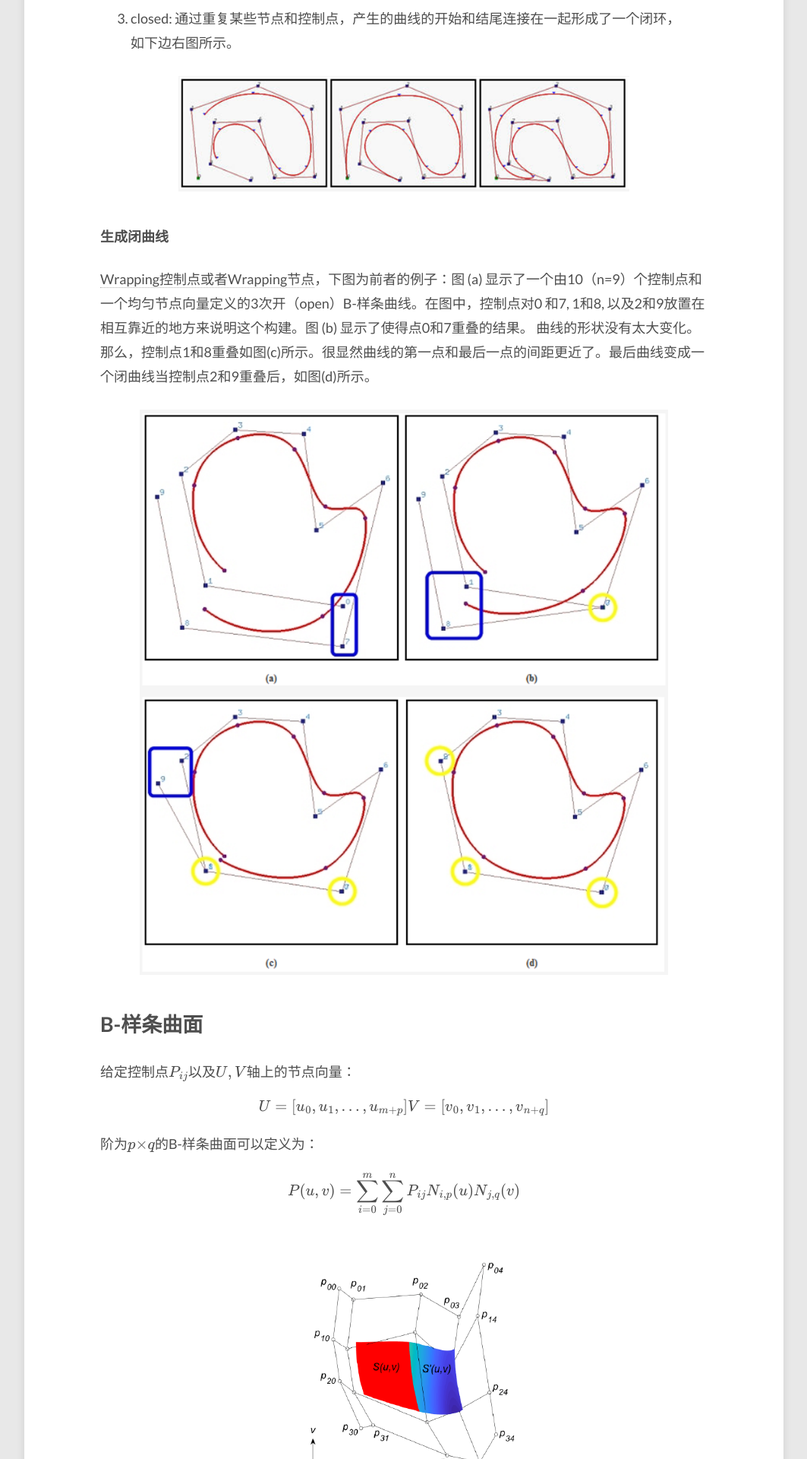
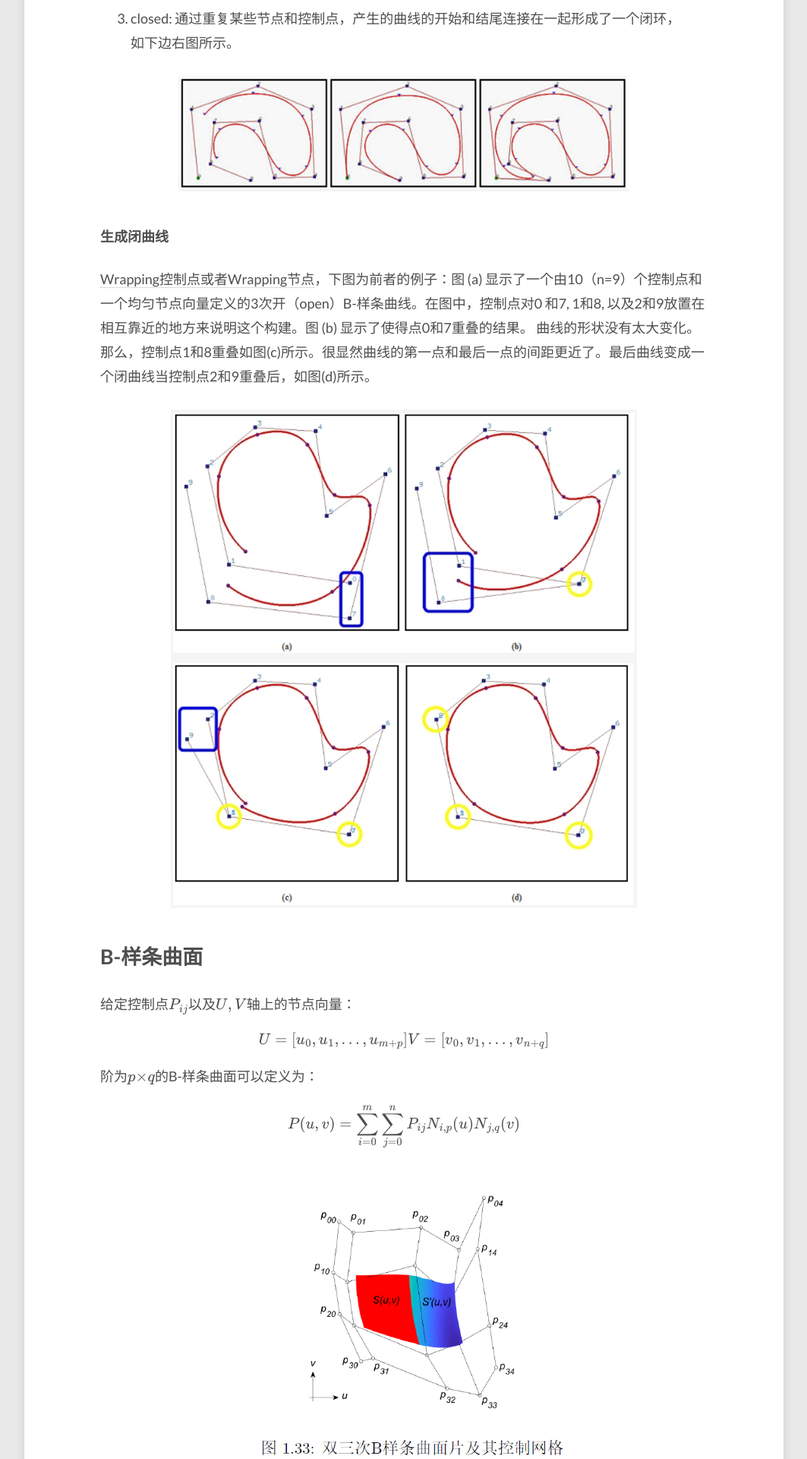
Before and after one commit to E0HYL/BLOG-OF-E0, a Jekyll site: the page built from _posts/2020-05-31-BSpline.md, in a window 1280 px wide. Shown: the part 4480-6400 px from the top of the page at 76% size, without its empty margins (108-1171 px from the left). Built offline with Jekyll 4.4.1, drawn with Linux system fonts in a browser that asks for light colours; nearby versions of some CDN libraries; formulas are drawn with MathJax 3; comment, search, counter and statistics services are not loaded.

Commit message:
scale the pic

```diff
--- a/_posts/2020-05-31-BSpline.md
+++ b/_posts/2020-05-31-BSpline.md
@@ -97,7 +97,7 @@ $$C(u)=\sum_{i=0}^{n}N_{i,p}(u)P_i$$
 
 [Wrapping控制点或者Wrapping节点](https://www.cnblogs.com/icmzn/p/5100789.html)，下图为前者的例子：图 (a) 显示了一个由10（n=9）个控制点和一个均匀节点向量定义的3次开（open）B-样条曲线。在图中，控制点对0 和7, 1和8, 以及2和9放置在相互靠近的地方来说明这个构建。图 (b) 显示了使得点0和7重叠的结果。 曲线的形状没有太大变化。那么，控制点1和8重叠如图(c)所示。很显然曲线的第一点和最后一点的间距更近了。最后曲线变成一个闭曲线当控制点2和9重叠后，如图(d)所示。
 
-<figure><img src="{{ site.url }}/images/B-Spline/wrapping1.png" alt="image-20200531011205169" style="zoom:85%;" /></figure>
+<figure><img src="{{ site.url }}/images/B-Spline/wrapping1.png" alt="image-20200531011205169" style="zoom:75%;" /></figure>
 
 ## B-样条曲面
 
```
